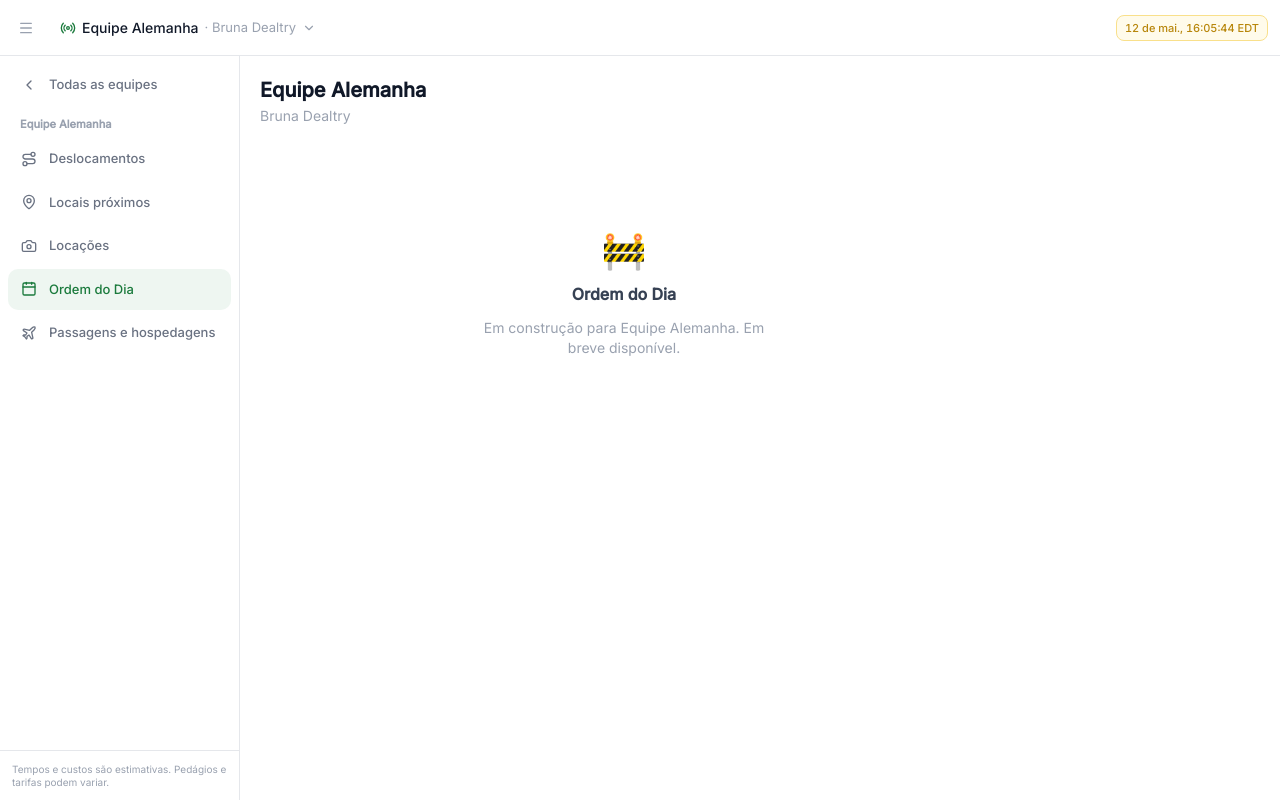
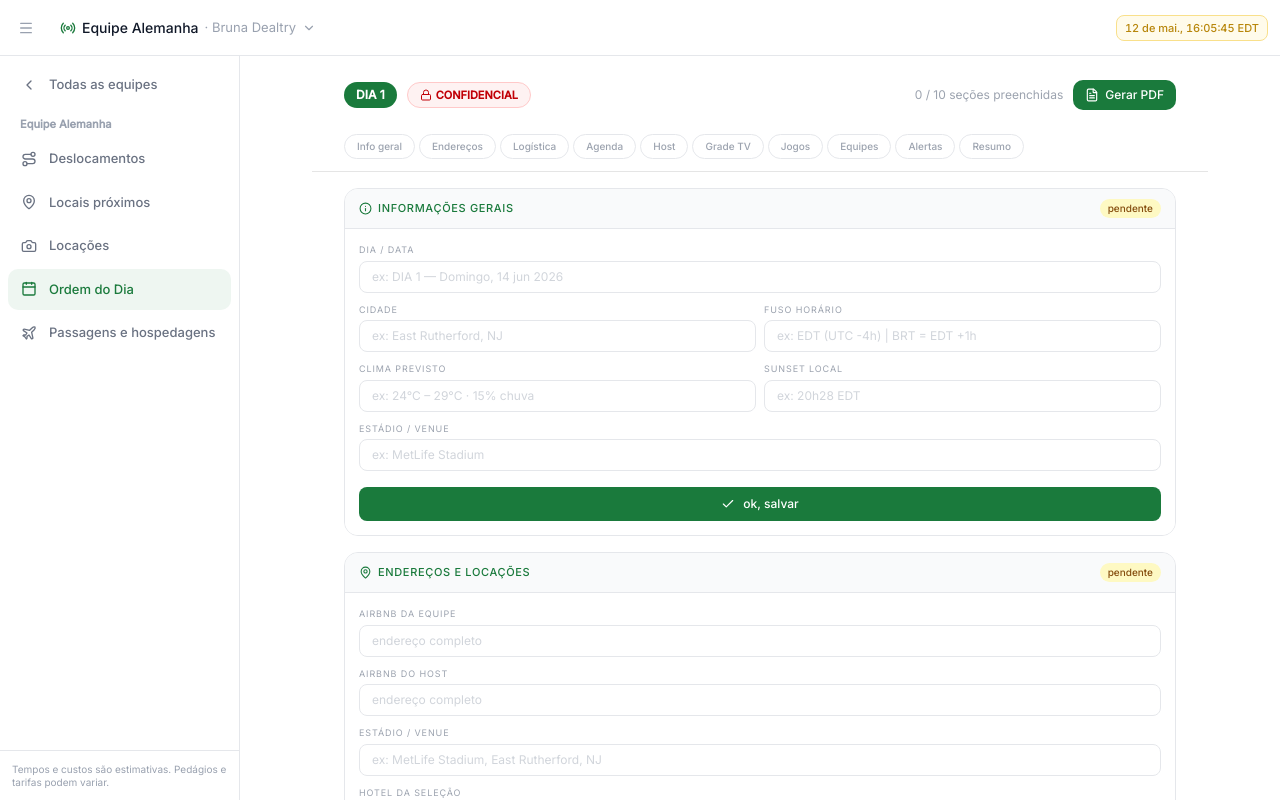
Before and after one commit to kribeirolima/equipefernandaFWC, a Next.js app: page /equipes/alemanha-bruna/ordem-dia in a window 1280 px wide. Shown: the top 800 px of the page. Built offline with nearby package versions, Linux system fonts and the light colour scheme.

Commit message:
auto: deploy via Claude Code

```diff
--- a/src/app/equipes/[slug]/ordem-dia/page.tsx
+++ b/src/app/equipes/[slug]/ordem-dia/page.tsx
@@ -1,6 +1,7 @@
 import { notFound } from "next/navigation";
 import { getEquipe, getEquipeSlugs } from "@/lib/equipes";
 import { SectionPlaceholder } from "@/components/equipes/SectionPlaceholder";
+import { OrdemDiaAlemanha } from "@/components/equipes/alemanha/OrdemDiaAlemanha";
 
 export function generateStaticParams() {
   return getEquipeSlugs().map((slug) => ({ slug }));
@@ -14,6 +15,11 @@ export default async function EquipeOrdemDiaPage({
   const { slug } = await params;
   const equipe = getEquipe(slug);
   if (!equipe) notFound();
+
+  if (slug === "alemanha-bruna") {
+    return <OrdemDiaAlemanha />;
+  }
+
   return (
     <div className="p-5 max-w-3xl">
       <div className="mb-6">
--- /dev/null
+++ b/src/components/equipes/alemanha/OrdemDiaAlemanha.tsx
@@ -0,0 +1,105 @@
+"use client";
+import { Lock } from "lucide-react";
+import { SECTIONS } from "@/lib/ordem-dia-config";
+import { useOrdemDia } from "@/hooks/useOrdemDia";
+import { OdSection } from "@/components/ordem-dia/OdSection";
+import { PdfExport } from "@/components/ordem-dia/PdfExport";
+
+const SECTION_IDS = SECTIONS.map((s) => s.id);
+
+export function OrdemDiaAlemanha() {
+  const { store, save, reopen, confirmedCount } = useOrdemDia(SECTION_IDS, "ale");
+
+  const infoVals = store["info"]?.values ?? {};
+  const diaLabel = infoVals.data || "DIA 1 — Equipe Alemanha";
+
+  return (
+    <div className="mx-auto w-full max-w-4xl px-4 py-6 sm:px-6 lg:px-8 space-y-4">
+
+      {/* ── Top bar (screen only) ───────────────────────────────────── */}
+      <div className="od-screen-only flex flex-wrap items-center gap-2.5">
+        <span
+          className="rounded-full px-3 py-1 text-[12px] font-semibold text-white"
+          style={{ background: "#1A7A3C" }}
+        >
+          DIA 1
+        </span>
+        <span className="flex items-center gap-1 rounded-full border border-red-200 bg-red-50 px-3 py-1 text-[11px] font-semibold text-red-700">
+          <Lock className="h-3 w-3" />
+          CONFIDENCIAL
+        </span>
+        <span className="text-[12px] text-[#9CA3AF] ml-auto">
+          {confirmedCount} / {SECTIONS.length} seções preenchidas
+        </span>
+        <PdfExport />
+      </div>
+
+      {/* ── Print header (print only) ───────────────────────────────── */}
+      <div className="od-print-only od-print-header">
+        <div style={{ display: "flex", justifyContent: "space-between", fontWeight: "bold", fontSize: "11pt" }}>
+          <span>EQUIPE ALEMANHA · BRUNA DEALTRY</span>
+          <span>{diaLabel}</span>
+        </div>
+        <div style={{ display: "flex", justifyContent: "space-between", color: "#666", fontSize: "9pt", marginTop: "2pt" }}>
+          <span>CazéTV — Copa do Mundo FIFA 2026</span>
+          <span>CONFIDENCIAL · v1.0</span>
+        </div>
+        <div style={{ borderTop: "0.5pt solid #ccc", marginTop: "8pt" }} />
+      </div>
+
+      {/* ── Section anchor nav (screen only) ────────────────────────── */}
+      <div className="od-screen-only sticky top-[57px] z-10 -mx-4 sm:-mx-6 lg:-mx-8 border-b bg-white/95 backdrop-blur px-4 sm:px-6 lg:px-8 py-2">
+        <div className="flex gap-1 overflow-x-auto pb-1 scrollbar-none">
+          {SECTIONS.map((s) => {
+            const confirmed = store[s.id]?.confirmed ?? false;
+            return (
+              <a
+                key={s.id}
+                href={`#${s.id}`}
+                className="flex-shrink-0 rounded-full border px-3 py-1 text-[10px] font-medium transition-colors"
+                style={
+                  confirmed
+                    ? { background: "#DCFCE7", borderColor: "#1A7A3C", color: "#166534" }
+                    : { borderColor: "#E5E7EB", color: "#9CA3AF" }
+                }
+                onMouseEnter={(e) => {
+                  if (!confirmed) {
+                    (e.currentTarget as HTMLAnchorElement).style.borderColor = "#1A7A3C";
+                    (e.currentTarget as HTMLAnchorElement).style.color = "#1A7A3C";
+                  }
+                }}
+                onMouseLeave={(e) => {
+                  if (!confirmed) {
+                    (e.currentTarget as HTMLAnchorElement).style.borderColor = "#E5E7EB";
+                    (e.currentTarget as HTMLAnchorElement).style.color = "#9CA3AF";
+                  }
+                }}
+              >
+                {s.anchorLabel}
+              </a>
+            );
+          })}
+        </div>
+      </div>
+
+      {/* ── Sections ────────────────────────────────────────────────── */}
+      <div className="space-y-4">
+        {SECTIONS.map((sec) => (
+          <OdSection
+            key={sec.id}
+            config={sec}
+            values={store[sec.id]?.values ?? {}}
+            confirmed={store[sec.id]?.confirmed ?? false}
+            onSave={(vals) => save(sec.id, vals)}
+            onReopen={() => reopen(sec.id)}
+          />
+        ))}
+      </div>
+
+      {/* ── Print footer (print only) ────────────────────────────────── */}
+      <div className="od-print-only" style={{ borderTop: "0.5pt solid #ccc", paddingTop: "6pt", marginTop: "12pt", display: "flex", justifyContent: "space-between", fontSize: "9pt", color: "#666" }}>
+        <span>CazéTV | Operações Copa 2026 | CONFIDENCIAL</span>
+      </div>
+    </div>
+  );
+}
--- a/src/hooks/useOrdemDia.ts
+++ b/src/hooks/useOrdemDia.ts
@@ -7,40 +7,40 @@ type OdStore = Record<string, SectionState>;
 const empty = (ids: string[]): OdStore =>
   Object.fromEntries(ids.map((id) => [id, { values: {}, confirmed: false }]));
 
-function load(id: string): SectionState {
+function load(id: string, prefix: string): SectionState {
   try {
-    const raw = localStorage.getItem(`od_${id}`);
+    const raw = localStorage.getItem(`${prefix}_${id}`);
     if (raw) return JSON.parse(raw) as SectionState;
   } catch {}
   return { values: {}, confirmed: false };
 }
 
-function persist(id: string, state: SectionState) {
+function persist(id: string, state: SectionState, prefix: string) {
   try {
-    localStorage.setItem(`od_${id}`, JSON.stringify(state));
+    localStorage.setItem(`${prefix}_${id}`, JSON.stringify(state));
   } catch {}
 }
 
-export function useOrdemDia(sectionIds: string[]) {
+export function useOrdemDia(sectionIds: string[], storagePrefix = "od") {
   const [store, setStore] = useState<OdStore>(() => empty(sectionIds));
 
   useEffect(() => {
-    setStore(Object.fromEntries(sectionIds.map((id) => [id, load(id)])));
+    setStore(Object.fromEntries(sectionIds.map((id) => [id, load(id, storagePrefix)])));
   }, []); // eslint-disable-line react-hooks/exhaustive-deps
 
   const save = useCallback((id: string, values: Record<string, string>) => {
     const next: SectionState = { values, confirmed: true };
-    persist(id, next);
+    persist(id, next, storagePrefix);
     setStore((prev) => ({ ...prev, [id]: next }));
-  }, []);
+  }, [storagePrefix]);
 
   const reopen = useCallback((id: string) => {
     setStore((prev) => {
       const next: SectionState = { ...prev[id], confirmed: false };
-      persist(id, next);
+      persist(id, next, storagePrefix);
       return { ...prev, [id]: next };
     });
-  }, []);
+  }, [storagePrefix]);
 
   const confirmedCount = Object.values(store).filter((s) => s.confirmed).length;
 
```
